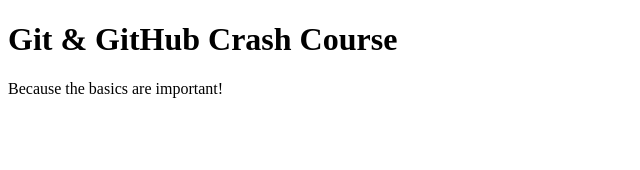
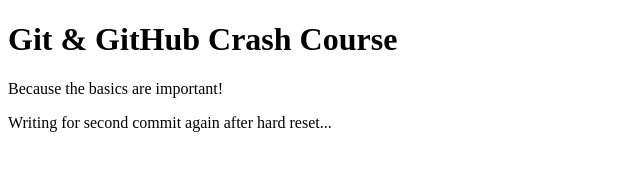
Before and after one commit to swarnabhsd/github_actions1, a plain HTML site: page index.html in a window 1280 px wide. Shown: the whole page, without its empty margins (0-640 px from the left). Drawn offline with Linux system fonts and the light colour scheme.

```diff
--- a/index.html
+++ b/index.html
@@ -9,5 +9,6 @@
   <body>
     <h1>Git & GitHub Crash Course</h1>
     <p>Because the basics are important!</p>
+	<p>Writing for second commit again after hard reset...</p>
   </body>
 </html>
```
Also changed, not shown: 1 other file.
